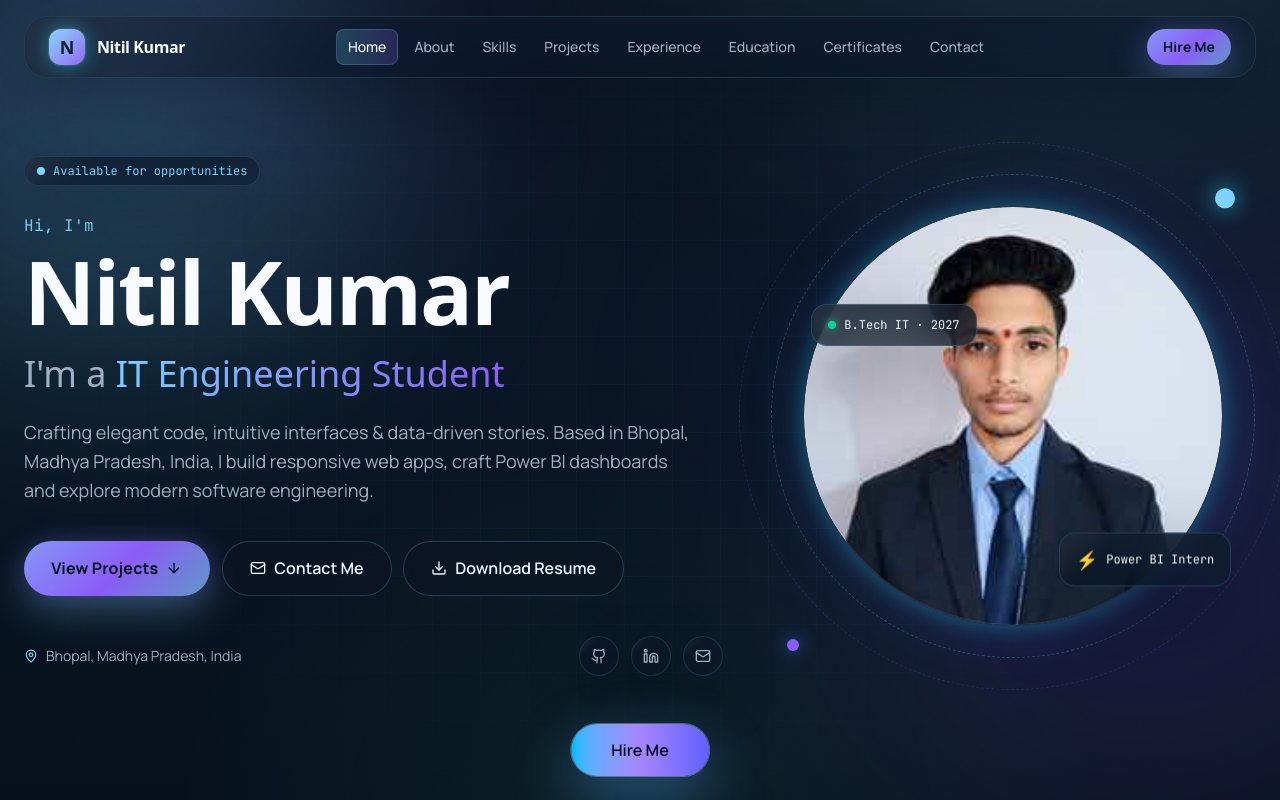
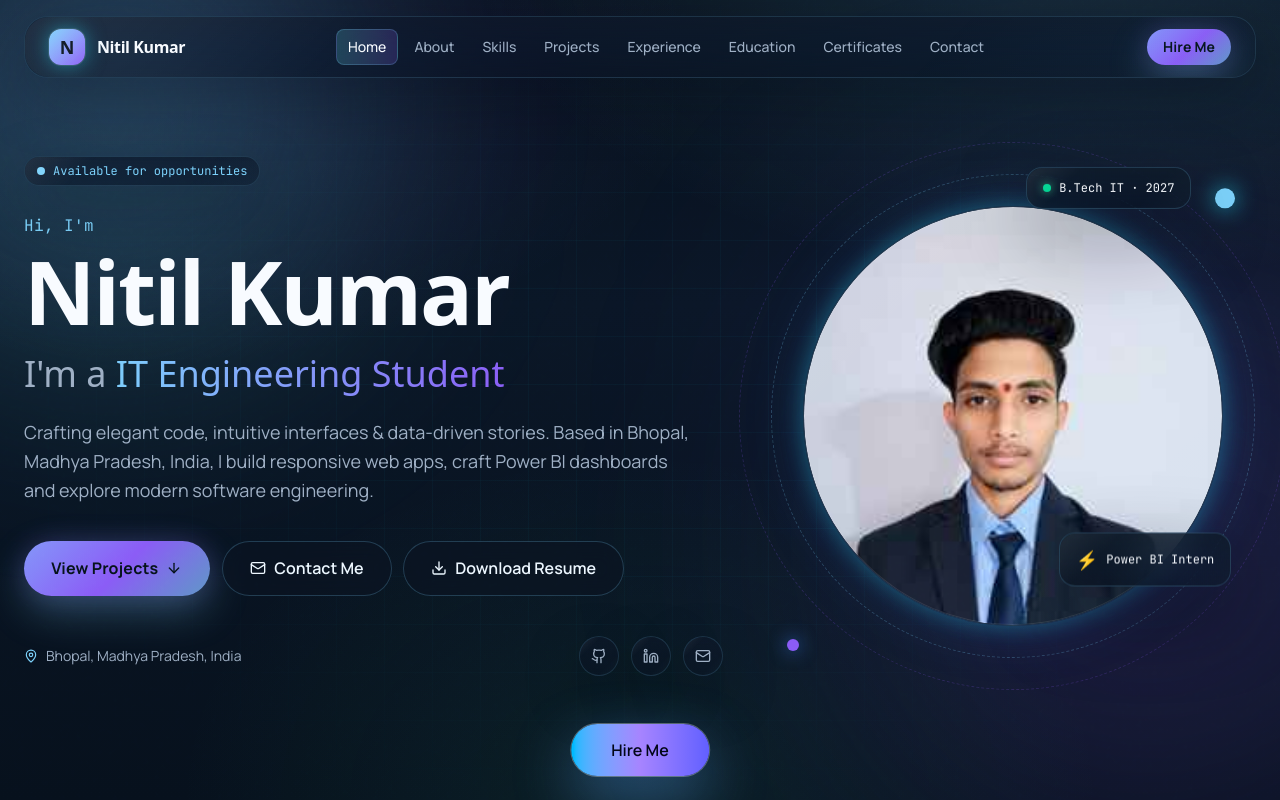
Before and after one commit to niitin001/portfolio, a React (Vite) app: page / in a window 1280 px wide. Shown: the top 800 px of the page. Built offline with nearby package versions, Linux system fonts and the light colour scheme; a web font is replaced by a local one.

Commit message:
ui: move portrait badge away from face

```diff
--- a/src/components/Hero.tsx
+++ b/src/components/Hero.tsx
@@ -129,7 +129,7 @@ export default function Hero() {
               <img
                 src="/images/nitil-portrait.jpg?v=2"
                 alt={`${personal.name} — portrait`}
-                className="relative w-full h-full object-cover rounded-full"
+                className="relative w-full h-full object-cover object-top rounded-full"
                 loading="eager"
               />
               <div className="absolute inset-0 rounded-full ring-1 ring-inset ring-white/10" />
@@ -139,7 +139,7 @@ export default function Hero() {
             <motion.div
               animate={{ y: [0, -8, 0] }}
               transition={{ duration: 5, repeat: Infinity, ease: 'easeInOut' }}
-              className="absolute -left-6 sm:left-2 top-1/4 glass-strong rounded-2xl px-4 py-3 border border-border"
+              className="absolute -top-8 right-4 sm:right-8 glass-strong rounded-2xl px-4 py-3 border border-border z-20"
             >
               <div className="flex items-center gap-2">
                 <span className="size-2 rounded-full bg-emerald-400 shadow-[0_0_10px_rgba(52,211,153,0.8)]" />
```
